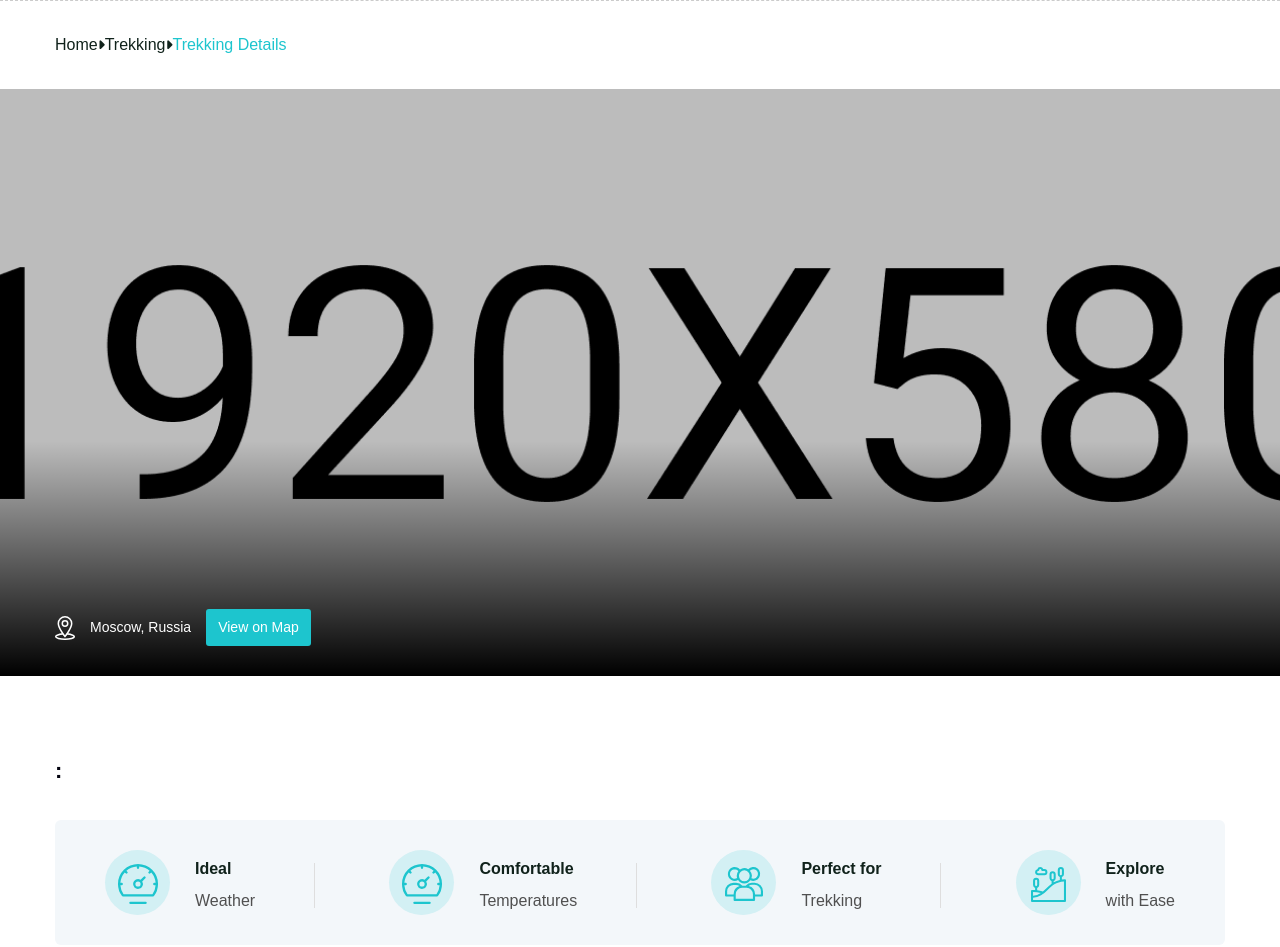
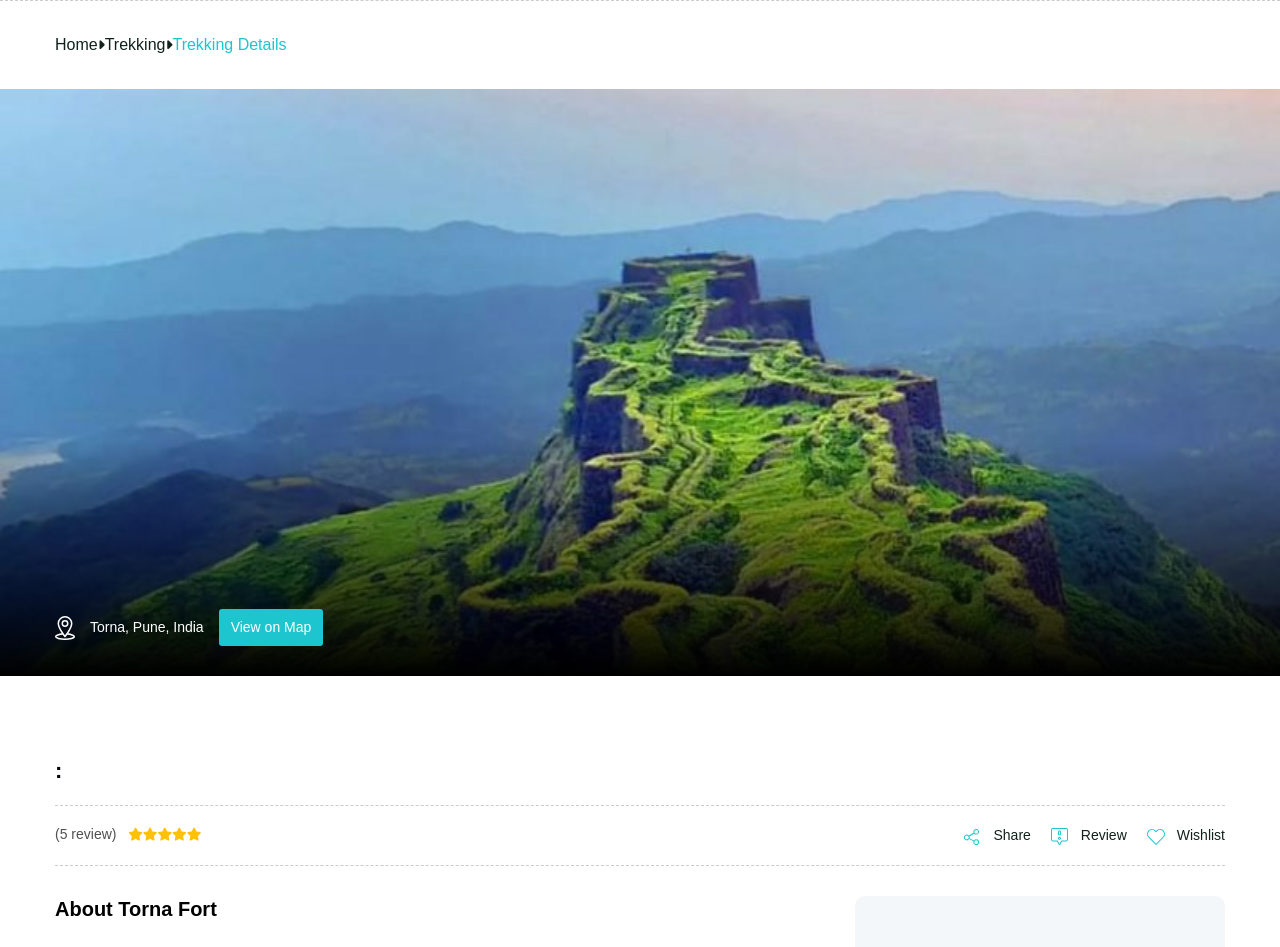
Before and after one commit to vishwasFullStack/trekguide_ui, an Angular app: page /Details-Page in a window 1280 px wide. Shown: the top 947 px of the page. Built offline with nearby package versions, Linux system fonts and the light colour scheme; no server answers.

Commit message:
commit basic UI

```diff
--- a/src/app/Copmo/details/details.component.html
+++ b/src/app/Copmo/details/details.component.html
@@ -8,10 +8,10 @@
 </section>
 
 <!-- Banner Section -->
-<section class="packages-banner" style="background-image: url(images/background/banner-1.jpg);">
+<section class="packages-banner" style="background-image: url(images/background/topbanner/banner-1.jpg);">
   <div class="auto-container">
 <ul class="banner-list">
-  <li><span class="icon"><img src="images/icons/location.svg" alt="" /></span>Moscow, Russia</li>
+  <li><span class="icon"><img src="images/icons/location.svg" alt="" /></span>Torna, Pune, India</li>
   <li>View on Map</li>
 </ul>
 </div>
@@ -35,49 +35,6 @@
 
 </div>
 
-<!-- Package Info Box -->
-<div class="package-info-box">
-  <div class="inner-container d-flex justify-content-between align-items-center">
-
-    <!-- Package Info Block -->
-    <div class="package-info-block">
-      <div class="inner-box">
-        <div class="icon"><img src="images/icons/speedometer.svg" alt="" /></div>
-        <strong>Ideal </strong>
-        Weather
-      </div>
-    </div>
-
-    <!-- Package Info Block -->
-    <div class="package-info-block">
-      <div class="inner-box">
-        <div class="icon"><img src="images/icons/speedometer.svg" alt="" /></div>
-        <strong>Comfortable </strong>
-        Temperatures
-      </div>
-    </div>
-
-    <!-- Package Info Block -->
-    <div class="package-info-block">
-      <div class="inner-box">
-        <div class="icon"><img src="images/icons/team-group.svg" alt="" /></div>
-        <strong>Perfect for </strong>
-        Trekking
-      </div>
-    </div>
-
-    <!-- Package Info Block -->
-    <div class="package-info-block">
-      <div class="inner-box">
-        <div class="icon"><img src="images/icons/hill.svg" alt="" /></div>
-        <strong>Explore  </strong>
-        with Ease
-      </div>
-    </div>
-
-  </div>
-</div>
-<!-- End Package Info Box -->
 
 <!-- Rating Box -->
 <div class="rating-box">
```
Also changed, not shown: public/images/background/banner-1.jpg (deleted), public/images/background/topbanner/banner-1.jpg (added).
